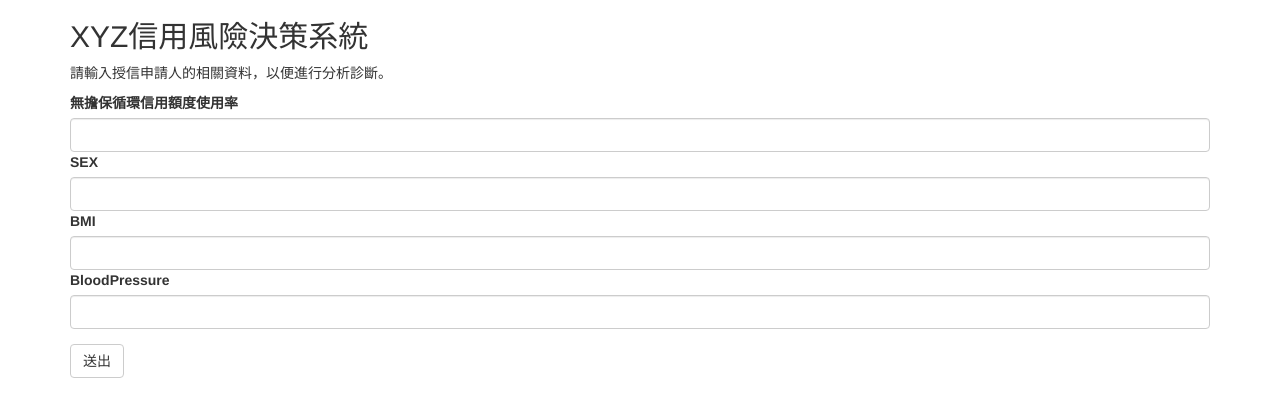
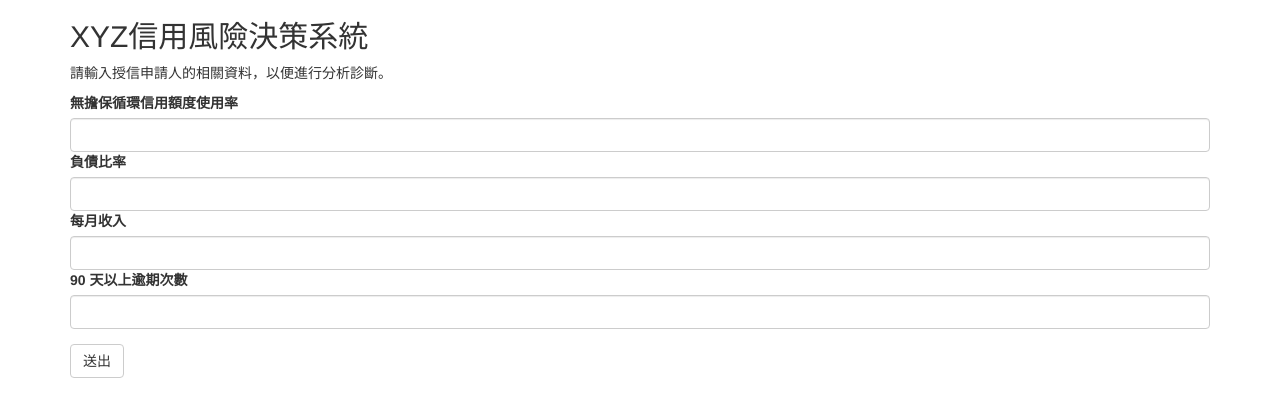
Before and after one commit to Danny-Mao/azure_endterm, a Flask app: page / in a window 1280 px wide. Shown: the top 417 px of the page. Run offline with Flask 3, Linux system fonts and the light colour scheme; some libraries are stand-ins or nearby versions.

Commit message:
xyz 1933

```diff
--- a/templates/form.html
+++ b/templates/form.html
@@ -21,11 +21,11 @@
         <div class="form-group">
             <label for="rev">無擔保循環信用額度使用率</label>
             <input type="text" class="form-control" name="rev">
-            <label for="deb">SEX</label>
+            <label for="deb">負債比率</label>
             <input type="text" class="form-control" name="deb">
-            <label for="mon">BMI</label>
+            <label for="mon">每月收入</label>
             <input type="text" class="form-control" name="mon">
-            <label for="num">BloodPressure</label>
+            <label for="num">90 天以上逾期次數</label>
             <input type="text" class="form-control" name="num">
         </div>
         <button type="submit" class="btn btn-default">送出</button>
```
